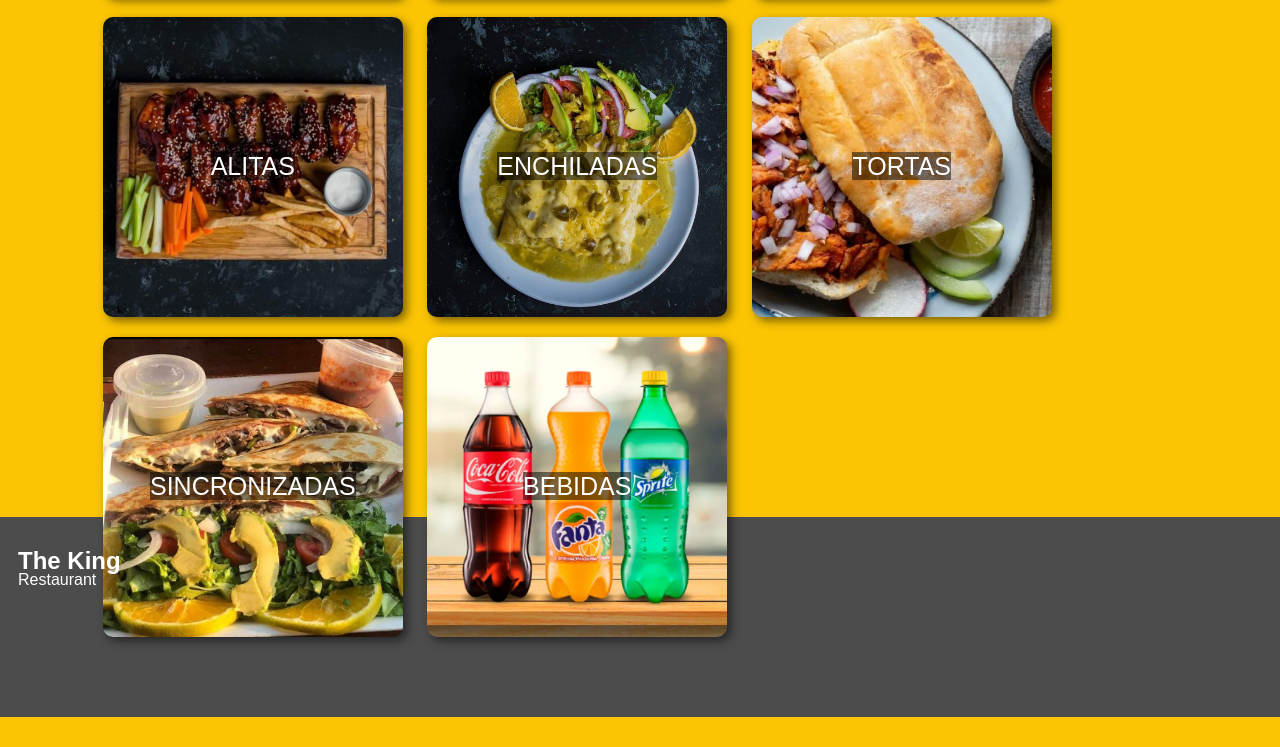
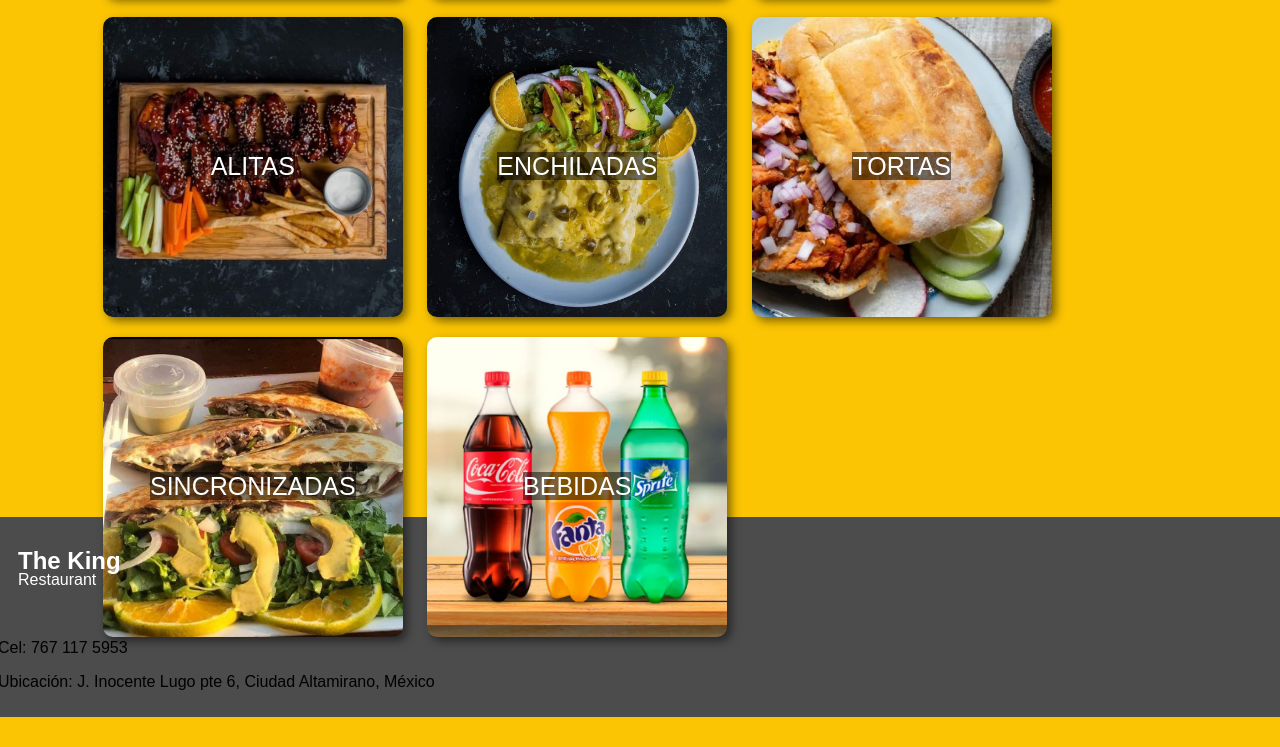
Before and after one commit to Luan555/menuDigital, a plain HTML site: page HTML/index.html in a window 1280 px wide. Shown: the part 616-1363 px from the top of the page. Drawn offline with Linux system fonts and the light colour scheme.

Commit message:
Practicar cambios en repositorio remoto
Se agregó información del restaurante al footer de la páginax

```diff
--- a/HTML/index.html
+++ b/HTML/index.html
@@ -42,6 +42,9 @@
     <footer>
         <h2 id="foot1">The King</h2>
         <p id="foot2">Restaurant</p>
+        <br>
+        <p>Cel: 767 117 5953</p>
+        <p>Ubicación: J. Inocente Lugo pte 6, Ciudad Altamirano, México</p>
     </footer>
 </body>
 </html>
```
